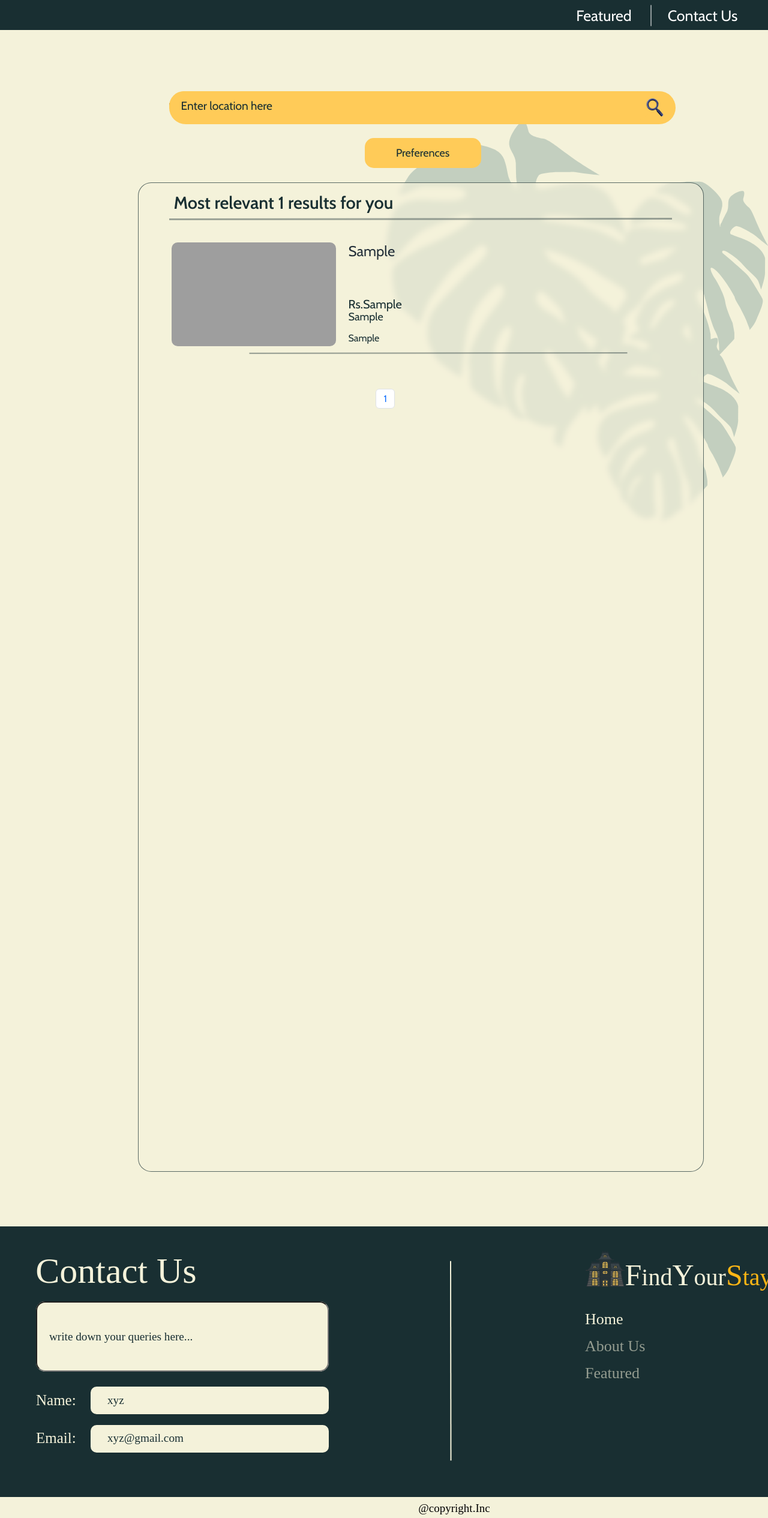
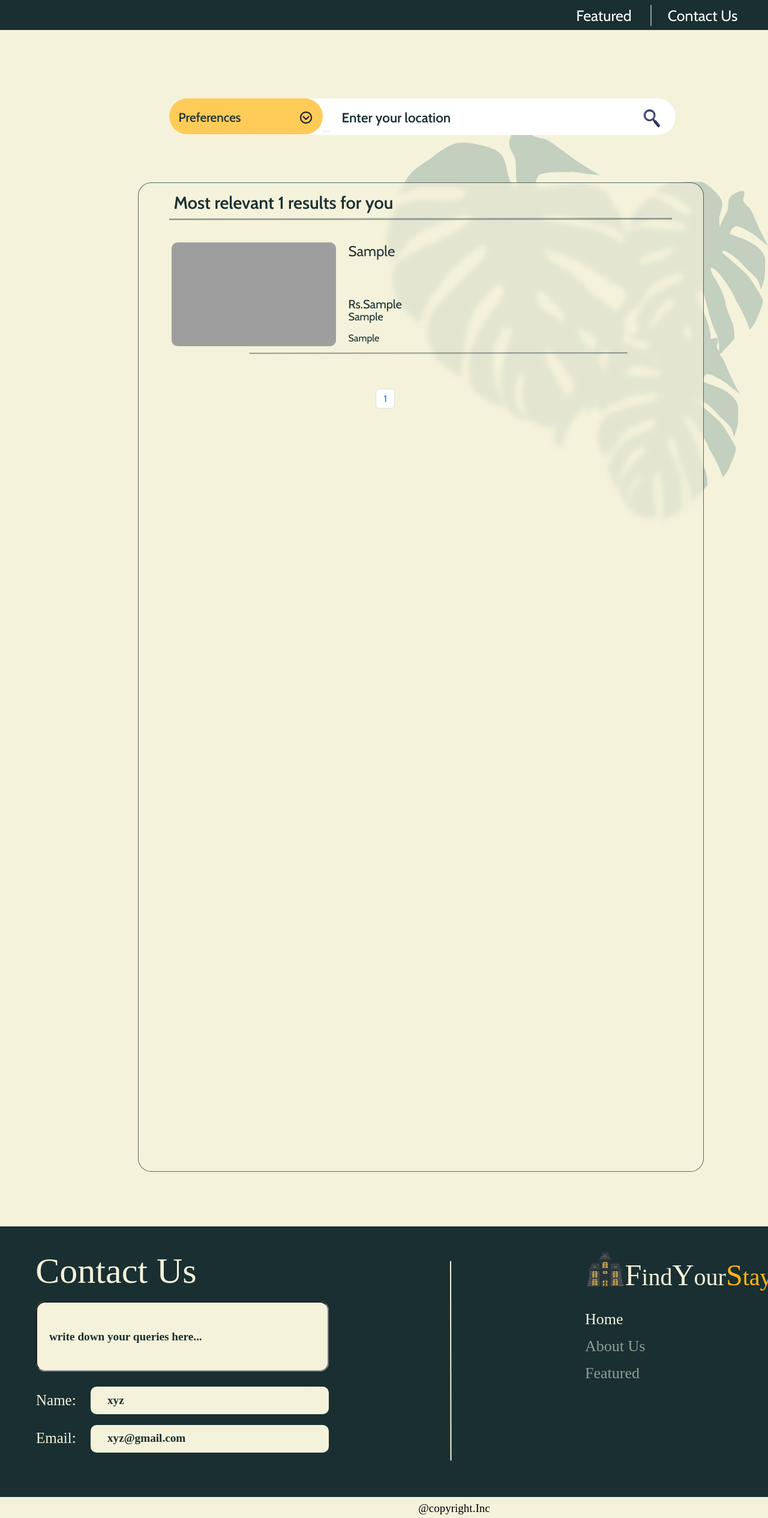
Before and after one commit to Shashwat79802/Find-Your-Stay, a Django app: template FindYourStay/templates/FindYourStay/search.html in a window 1280 px wide. Shown: the whole page at 60% size. Run offline with Django 4.2, Linux system fonts and the light colour scheme; the template is opened without the code that fills it: most values are stand-ins (such as "Sample title", 1, 10 or a date in 2020); some libraries are stand-ins or nearby versions; some web fonts are replaced; grey boxes are pictures that could not be loaded.

Commit message:
search-bar-fixed

```diff
--- a/FindYourStay/static/css/index.css
+++ b/FindYourStay/static/css/index.css
@@ -640,14 +640,14 @@ input[type=textarea]{
 ::placeholder{
   color: #192F32;
   font-size: 1.2rem;
-  font-weight: .5rem;
+  font-weight: 300;
   padding: 2px 0px;
 }
 
 input[type=text]{
   color: #192F32;
   font-size: 1.2rem;
-  font-weight: .5rem;
+  font-weight: 300;
   padding: 2px 20px;
 }
 
--- a/FindYourStay/static/css/search.css
+++ b/FindYourStay/static/css/search.css
@@ -600,25 +600,26 @@ input[type=textarea]{
 
 ::placeholder{
   color: #192F32;
-  font-size: 1.2rem;
-  font-weight: .5rem;
-  padding: 3px 0px;
+  font-size: 1.4rem;
+  font-weight: 700;
+  padding-left: 0rem;
+  padding-top: 2rem;
 }
 
 input[type=text]{
   color: #192F32;
-  font-size: 1.2rem;
-  font-weight: .5rem;
+  font-size: 1.4rem;
+  font-weight: 700;
   padding: 3px 20px;
 }
 
 .search-2-icon {
-  position: absolute;
-  top: 8px;
-  left: 790px;
-  width: 39px;
-  height: 38px;
-  object-fit: cover;
+    position: absolute;
+    top: 22%;
+    left: 93%;
+    width: 39px;
+    height: 38px;
+    object-fit: cover;
 }
 
 .button-inner,
@@ -827,10 +828,11 @@ input[type=text]{
 /* Search Click Button */
 .search-click{
   cursor: pointer;
+  border: none;
 }
 
-.search-click:hower, .search-click:focus{
-  background-color: #f4bf4b;
+.search-click:hover, .search-click:focus{
+
 }
 
 
@@ -962,3 +964,100 @@ input[type=text]{
 .stay6 {
   color: var(--color-orange);
 }
+
+.search-bar{
+    display: flex;
+    position: absolute;
+    left: 22%;
+    top: 6.5%;
+    width: 844px;
+    font-size: 23.5px;
+    background-color: var(--color-white);
+    border-radius: 45px;
+    height: 3.81rem;
+}
+
+  .dropdown {
+    position: relative;
+    color: #192F32;
+    padding: 1rem 1rem;
+    font-size: 24px;
+    font-weight: 150;
+    border-radius: 45px;
+    border: none;
+    background-color: var(--color-goldenrod);
+    cursor: pointer;
+    width: 300px;
+    height: 60px;
+}
+
+
+.dropdown-text{
+    position: relative;
+    display: flex;
+    align-items: center;
+    justify-content: normal;
+    font-size: 1.3rem;
+    font-weight: 500;
+    padding: 0rem 0rem;
+    top: 10%;
+}
+
+#span{
+     width: 200px;
+}
+
+.dropdown-list{
+    position: absolute;
+    top: 4.35rem;
+    left: 0;
+    width: 100%;
+    border-radius: 20px;
+    background-color: var(--color-goldenrod);
+    max-height: 0;
+    overflow: hidden;
+    transition: max-height 0.5s ease;
+}
+
+#list.show {
+  max-height: 500px;
+}
+
+.dropdown-list-item{
+    padding: .6rem 1.2rem .6rem 0rem;
+    list-style: none;
+    font-size: 1.3rem;
+    font-weight: 500;
+    curson: pointer;
+    transition: margin-left 0.2s ease, color 0.2s ease;
+}
+
+.dropdown-list-item:hover{
+  margin-left: 0.5rem;
+  color: var(--color-white);
+}
+
+.dropdown-arrow{
+    display: flex;
+    padding: 0rem;
+    height: 1.5rem;
+    top: 1%;
+}
+
+.search-box{
+  display: flex;
+  align-items: center;
+  padding-right: 1rem;
+  width: 100%;
+}
+
+.search-box input{
+    position: relative;
+    width: 100%;
+    font-size: 1.3rem;
+    font-weight: 500;
+    border: 0;
+    outline: 0;
+    padding-left: 2rem;
+    top: 1rem;
+}
--- a/FindYourStay/templates/FindYourStay/search.html
+++ b/FindYourStay/templates/FindYourStay/search.html
@@ -238,27 +238,55 @@
       </div> -->
 {#      <form method="get" action="{% url 'search' %}">#}
                                                             Temporary comment
-        <div class="search2">
-            <form method="get" action="{% url 'search' %}">
-            <div class="search-bar2">
-              <div class="search-bar-item"></div>
-              <div class="durg"><input class="input-field" name="q" id="q" type="text" placeholder="Enter location here"></div>
-              <button class="search-click" id="search-click" type="submit"><img class="search-2-icon" alt="" src="{% static 'image/search-2@2x.png' %}" /></button>
+{#        <div class="search2">#}
+{#            <form method="get" action="{% url 'search' %}">#}
+{#            <div class="search-bar2">#}
+{#              <div class="search-bar-item"></div>#}
+{#              <div class="durg"><input class="input-field" name="q" id="q" type="text" placeholder="Enter location here"></div>#}
+{#              <button class="search-click" id="search-click" type="submit"><img class="search-2-icon" alt="" src="{% static 'image/search-2@2x.png' %}" /></button>#}
+{#            </div>#}
+{#            <div class="button2">#}
+{#              <div class="preferences">#}
+{#                <button onclick="myFunction()" class="dropbtn">Preferences</button>#}
+{#                <div id="myDropdown" class="dropdown-content">#}
+{#                  <a href="#">Ratings(High to Low)</a>#}
+{#                  <a href="#">Ratings(Low to High)</a>#}
+{#                  <a href="#">Price(Low to High)</a>#}
+{#                  <a href="#">Price(High to Low)</a>#}
+{#                </div>#}
+{#              </div>#}
+{#            </div>#}
+{#            </form>#}
+{#        </div>#}
+
+        <div class="search-bar">
+            <!-- Dropdown starts -->
+            <div class="dropdown">
+                <div id="drop-text" class="dropdown-text">
+                    <span id="span">Preferences</span>
+                    <img class="dropdown-arrow" id="icon" alt="" src="{% static 'image/icons8-circle-96.png' %}" />
+                    </div>
+
+                <ul id="list" class="dropdown-list">
+                    <li class="dropdown-list-item">Ratings (High to Low)</li>
+                    <li class="dropdown-list-item">Ratings (Low to High)</li>
+                    <li class="dropdown-list-item">Price (High to low)</li>
+                    <li class="dropdown-list-item">Price (Low to High)</li>
+                </ul>
             </div>
-            <div class="button2">
-              <div class="preferences">
-                <button onclick="myFunction()" class="dropbtn">Preferences</button>
-                <div id="myDropdown" class="dropdown-content">
-                  <a href="#">Ratings(High to Low)</a>
-                  <a href="#">Ratings(Low to High)</a>
-                  <a href="#">Price(Low to High)</a>
-                  <a href="#">Price(High to Low)</a>
-                </div>
-              </div>
+
+
+
+            <div class="search-box">
+                <form method="get" action="{% url 'search' %}">
+                    <input type="text" name="q" id="q" placeholder="Enter your location">
+                    <button class="search-click" id="search-click">
+                        <img class="search-2-icon" alt="" src="{% static 'image/search-2@2x.png' %}" />
+                    </button>
+                </form>
             </div>
-            </form>
+            <!-- Dropdown ends -->
         </div>
-
                                                             {#Temporary comment#}
 {##}
 {#        <form method="get" action="{% url 'search' %}">#}
@@ -370,29 +398,65 @@
       var searchClick = document.getElementById("search-click");
       if (searchClick) {
         searchClick.addEventListener("click", function (e) {
-          window.location.href = "/";
+          window.location.href = "{% url 'search' %}";
         });
       }
 // yha tumhe link dalni hai - this is search icon
 
+       {#Dropdown#}
+    var dropdownBtn = document.getElementById("drop-text");
+    var list = document.getElementById("list");
+    var icon = document.getElementById("icon");
+    var span = document.getElementById("span");
+    var input = document.getElementById("q");
+    var listItems = document.querySelectorAll(".dropdown-list-item");
+        if(dropdownBtn) {
+            dropdownBtn.addEventListener("click", function () {
+                if (list.classList.contains("show")) {
+                    icon.style.rotate = "0deg";
+                } else {
+                    icon.style.rotate = "-180deg";
+                }
+                list.classList.toggle("show");
+            });
+
+            window.onclick = function (e) {
+                if (
+                    e.target.id !== "drop-text" &&
+                    e.target.id !== "span" &&
+                    e.target.id !== "icon"
+                ) {
+                    list.classList.remove("show");
+                    icon.style.rotate = "0deg"
+                }
+            };
+        }
+            if(listItems) {
+                for (item of listItems) {
+                    item.onclick = function (e) {
+                        span.innerText = e.target.innerText;
+                    };
+                }
+            }
+
 
 // dropdown
-      function myFunction() {
-        document.getElementById("myDropdown").classList.toggle("show");
-      }
-
-      window.onclick = function(event) {
-        if (!event.target.matches('.dropbtn')) {
-          var dropdowns = document.getElementsByClassName("dropdown-content");
-          var i;
-          for (i = 0; i < dropdowns.length; i++) {
-            var openDropdown = dropdowns[i];
-            if (openDropdown.classList.contains('show')) {
-              openDropdown.classList.remove('show');
-            }
-          }
-        }
-      }
+      {#function myFunction() {#}
+      {#  document.getElementById("myDropdown").classList.toggle("show");#}
+      {#}#}
+      {##}
+      {#window.onclick = function(event) {#}
+      {#  if (!event.target.matches('.dropbtn')) {#}
+      {#    var dropdowns = document.getElementsByClassName("dropdown-content");#}
+      {#    var i;#}
+      {#    for (i = 0; i < dropdowns.length; i++) {#}
+      {#      var openDropdown = dropdowns[i];#}
+      {#      if (openDropdown.classList.contains('show')) {#}
+      {#        openDropdown.classList.remove('show');#}
+      {#      }#}
+      {#    }#}
+      {#  }#}
+      {#}#}
 
       </script>
   </body>
```
Also changed, not shown: data/data.csv (+25 -25 lines), data/oyo.csv (+20 -20 lines), data/yatra.csv (+5 -5 lines), FindYourStay/static/image/icons8-circle-96.png (added).
